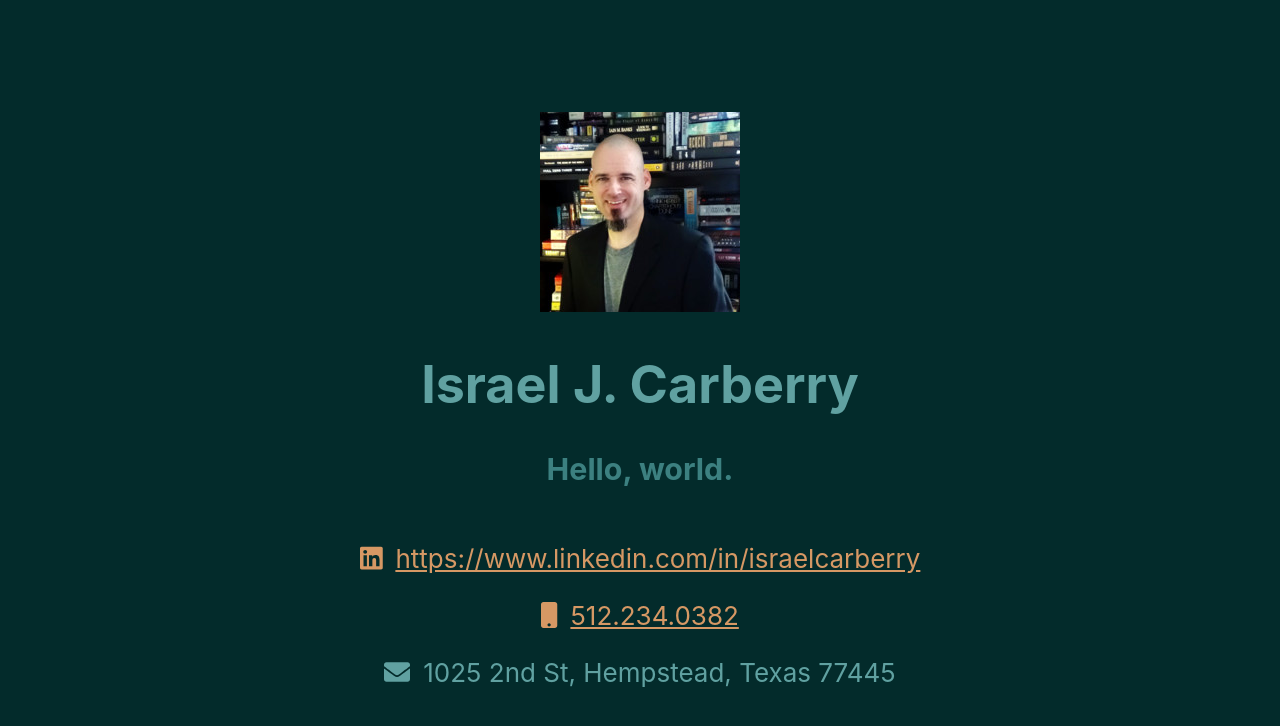
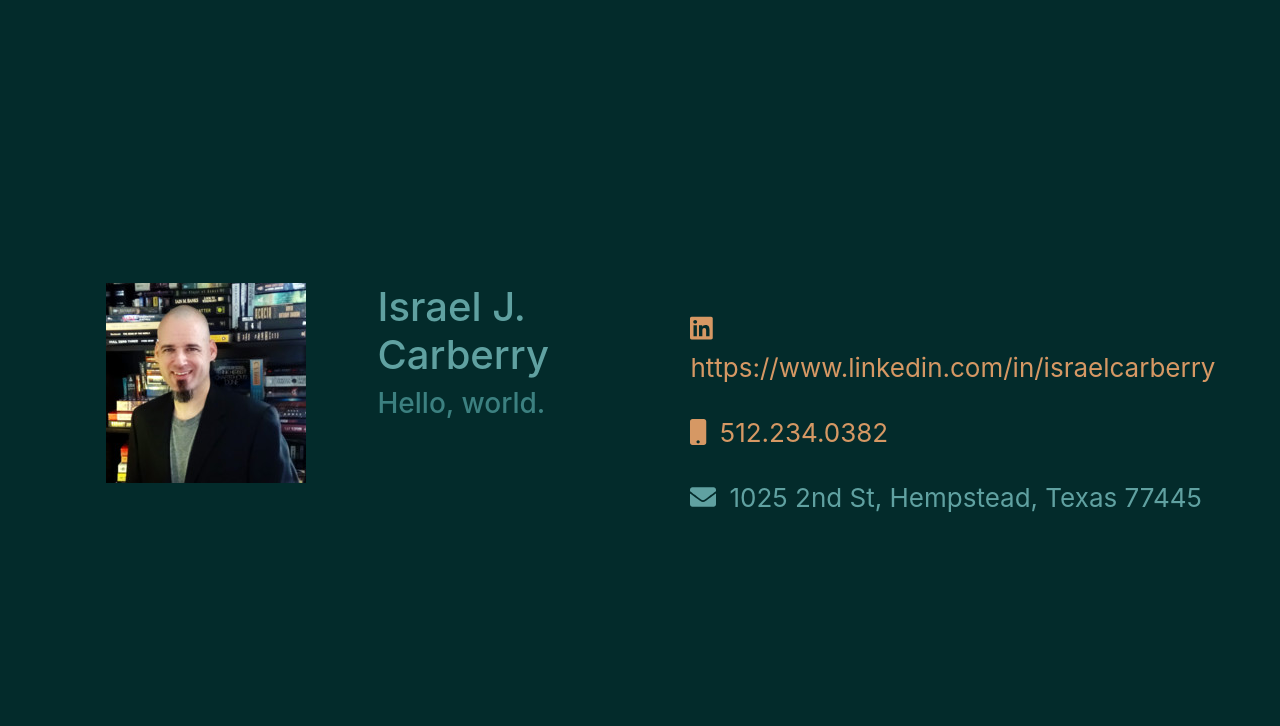
Before and after one commit to iisisrael/helloworld, a React app: page / in a window 1280 px wide. Built offline with nearby package versions, Linux system fonts and the light colour scheme.

Commit message:
Adding bootstrap

```diff
--- a/package.json
+++ b/package.json
@@ -11,9 +11,11 @@
     "@testing-library/jest-dom": "^4.2.4",
     "@testing-library/react": "^9.5.0",
     "@testing-library/user-event": "^7.2.1",
+    "bootstrap": "^4.5.0",
     "gh-pages": "^3.1.0",
     "node-sass": "^4.14.1",
     "react": "^16.13.1",
+    "react-bootstrap": "^1.0.1",
     "react-dom": "^16.13.1",
     "react-scripts": "3.4.1"
   },
--- a/src/components/header/header.js
+++ b/src/components/header/header.js
@@ -1,9 +1,10 @@
 import React from 'react';
 import './header.scss';
 import isBooks from './is_books.jpg';
-import { FontAwesomeIcon } from '@fortawesome/react-fontawesome'
-import { faLinkedin } from '@fortawesome/free-brands-svg-icons'
-import { faEnvelope, faMobile } from '@fortawesome/free-solid-svg-icons'
+import { FontAwesomeIcon } from '@fortawesome/react-fontawesome';
+import { faLinkedin } from '@fortawesome/free-brands-svg-icons';
+import { faEnvelope, faMobile } from '@fortawesome/free-solid-svg-icons';
+import Col from 'react-bootstrap/Col';
 
 function Avatar(props)
 {
@@ -35,7 +36,33 @@ function Contact(props)
     }
 }
 
-function Header()
+function Header(props)
+{
+    if (props.print) {
+        return (
+            <HeaderPrint />
+        );
+    }
+
+    return (
+        <header className="header row">
+            <Col>
+                <Avatar url={isBooks} text='Stunning photo of Israel in front of his sci-fi book shelf.' />
+            </Col>
+            <Col>
+                <h1 className="text-left">Israel J. Carberry</h1>
+                <h3 className="text-left">Hello, world.</h3>
+            </Col>
+            <Col className="text-left">
+                <Contact icon={faLinkedin} url='https://www.linkedin.com/in/israelcarberry' />
+                <Contact icon={faMobile} url='tel:+15122340382' text='512.234.0382' />
+                <Contact icon={faEnvelope} text='1025 2nd St, Hempstead, Texas 77445' />
+            </Col>
+        </header>
+    );
+}
+
+function HeaderPrint()
 {
     return (
         <header className="header">
--- a/src/index.js
+++ b/src/index.js
@@ -2,11 +2,19 @@ import React from 'react';
 import ReactDOM from 'react-dom';
 import './index.scss';
 import Header from './components/header/header';
+import QueryString from 'query-string';
 import * as serviceWorker from './serviceWorker';
+
+function hasQueryArg(keyName)
+{
+    const query = QueryString.parse(window.location.search);
+
+    return keyName in query;
+}
 
 ReactDOM.render(
     <React.StrictMode>
-        <Header />
+        <Header print={hasQueryArg('print')} />
     </React.StrictMode>,
     document.getElementById('root')
 );
--- a/src/index.scss
+++ b/src/index.scss
@@ -1,4 +1,7 @@
 @import './variables.scss';
+
+// Import Bootstrap and its default variables
+@import '~bootstrap/scss/bootstrap.scss';
 
 body {
     margin: 0;
```
